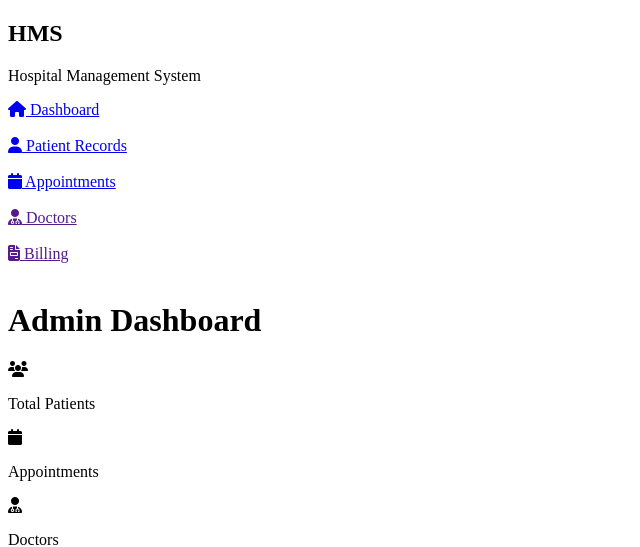
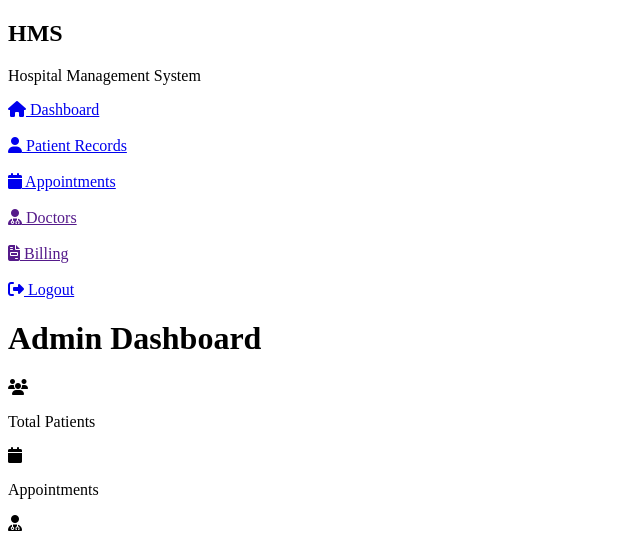
Before and after one commit to AngelinaAnnaAntony/Hospital_Management_System, a Flask app: template templates/admin_dashboard.html in a window 1280 px wide. Shown: the top 547 px of the page, without its empty margins (0-640 px from the left). Run offline with Flask 3, Linux system fonts and the light colour scheme; the template is opened without the code that fills it, so the values that code supplies are empty.

Commit message:
Update admin_dashboard.html

```diff
--- a/templates/admin_dashboard.html
+++ b/templates/admin_dashboard.html
@@ -4,7 +4,7 @@
     <meta charset="UTF-8">
     <meta name="viewport" content="width=device-width, initial-scale=1.0">
     <title>Admin</title>
-    <link rel="stylesheet" href={{url_for('static',filename="dashboard.css")}}>
+    <link rel="stylesheet" href="{{url_for('static',filename='dashboard.css')}}">
     <link rel="stylesheet" href="https://cdnjs.cloudflare.com/ajax/libs/font-awesome/6.5.1/css/all.min.css">
 </head>
 <body>
@@ -16,6 +16,10 @@
                 <a href="/viewappointments" class="i"><i class="fa-solid fa-calendar"></i> Appointments</a><br><br>
                 <a href="" class="i"><i class="fa-solid fa-user-doctor"></i> Doctors</a><br><br>
                 <a href="" class="i"><i class="fa-solid fa-file-invoice"></i> Billing</a><br><br>
+                 <a href="#">
+               <i class="fa-solid fa-right-from-bracket"></i>
+                Logout
+            </a>
         </div>
         <div class="main">
 
```
